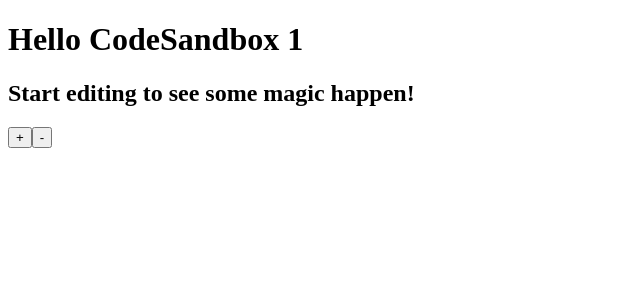
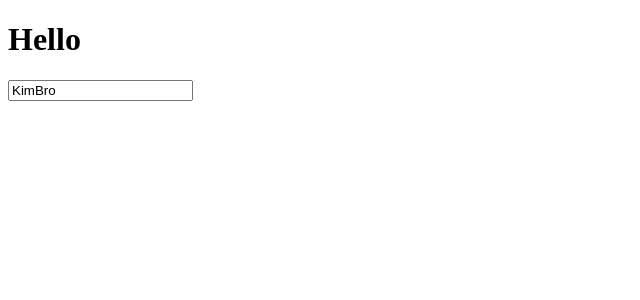
Before and after one commit to kimbro95/React-Hooks, a React (Create React App) app: page / in a window 1280 px wide. Shown: the top 300 px of the page, without its empty margins (0-640 px from the left). Built offline with nearby package versions, Linux system fonts and the light colour scheme.

Commit message:
1.1 useInput

```diff
--- a/src/App.js
+++ b/src/App.js
@@ -1,52 +1,27 @@
 import React, { useState } from "react";
+
+const useInput = (initialValue) => {
+  const [value, setValue] = useState(initialValue);
+  const onChange = (e) => {
+    console.log(e.target);
+  }
+  return { value, onChange };
+}
 
 // 함수형 컴포넌트
 const App = () => {
-  const [item, setItem] = useState(1);
-  const plus = () => setItem(item + 1);
-  const minus = () => setItem(item - 1);
-
+  const name = useInput("KimBro");
   return (
     <div className="App">
-      <h1>Hello CodeSandbox {item}</h1>
-      <h2>Start editing to see some magic happen!</h2>
-      <button onClick={plus}>+</button>
-      <button onClick={minus}>-</button>
+      <h1>Hello</h1>
+      <input
+        placeholder="Name"
+        //value={name.value}
+        //onChange={name.onChange}
+        {...name}
+      />
     </div>
   );
 }
 
-// 클래스형 컴포넌트
-class ClassApp extends React.Component {
-  state = {
-    item: 1
-  }
-  render() {
-    const { item } = this.state;
-    return (
-      <div className="App">
-        <h1>Hello CodeSandbox Class {item}</h1>
-        <h2>Start editing to see some magic happen!</h2>
-        <button onClick={this.plus}>+</button>
-        <button onClick={this.minus}>-</button>
-      </div>
-    )
-  }
-  plus = () => {
-    this.setState(state => {
-      return {
-        item: state.item + 1
-      }
-    })
-  }
-
-  minus = () => {
-    this.setState(state => {
-      return {
-        item: state.item - 1
-      }
-    })
-  }
-}
-
 export default App;
```
Also changed, not shown: memo.txt.
